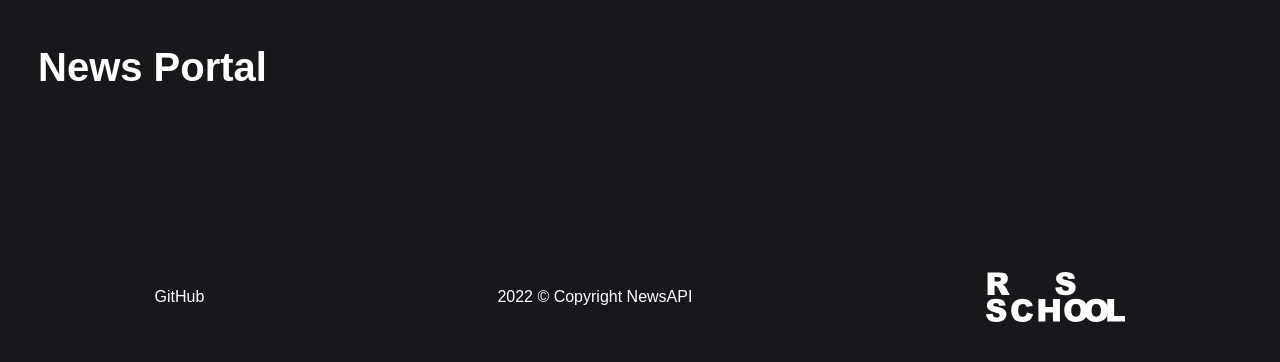
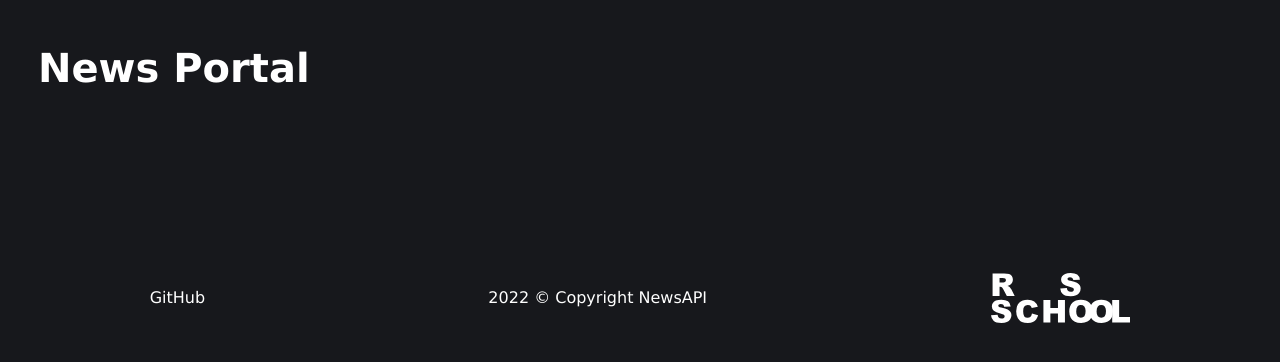
Before and after one commit to Nozeil/RSSchool-JSFE2022Q1, a website built with webpack: page migration-to-ts/src/index.html in a window 1280 px wide. Built offline with nearby package versions, Linux system fonts and the light colour scheme; no server answers.

Commit message:
fix: change font-family

```diff
--- a/migration-to-ts/src/global.css
+++ b/migration-to-ts/src/global.css
@@ -1,7 +1,7 @@
 body {
     color: #fff;
     background: #17181c;
-    font-family: sans-serif;
+    font-family: Verdana, Geneva, Tahoma, sans-serif;
 }
 
 header {
```
